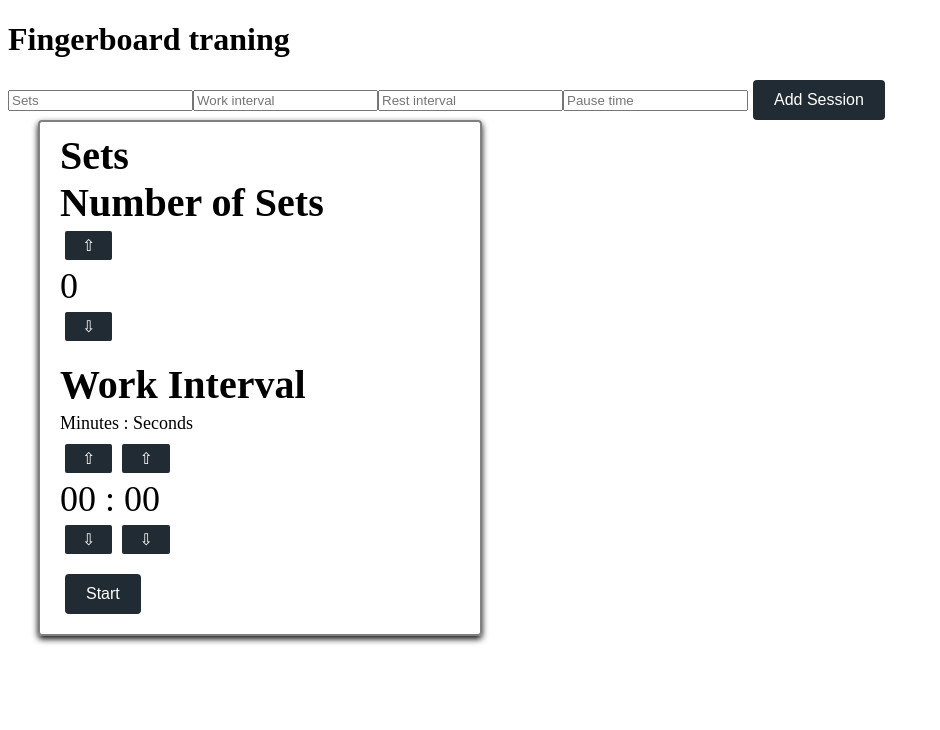
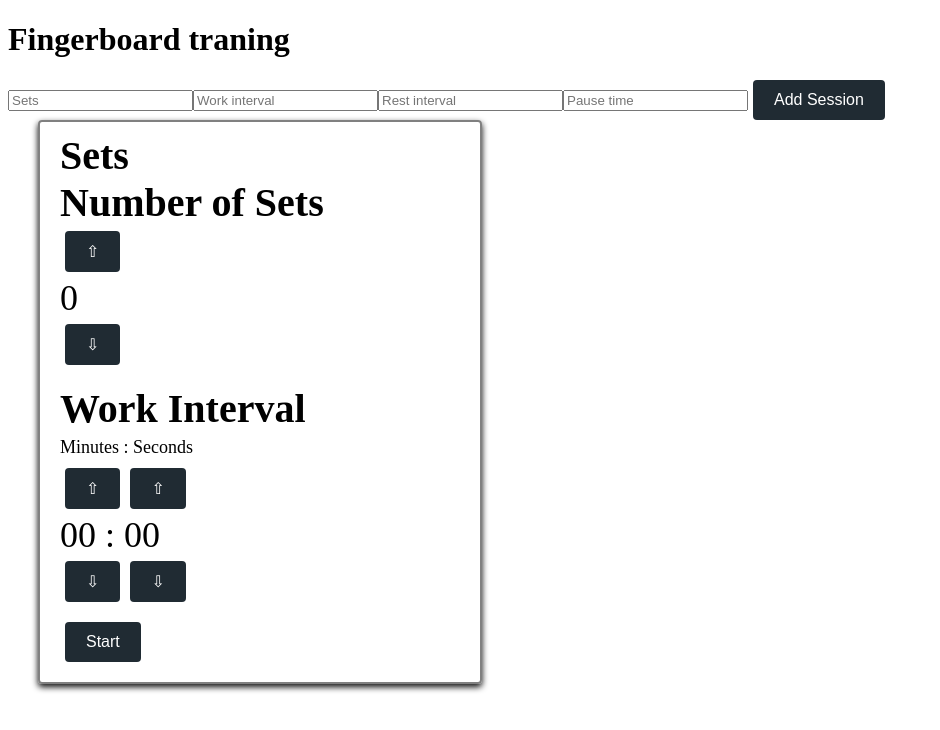
Before and after one commit to Zplaninic/ClimbingTrainingApp, a React (Create React App) app: page /fingerboard in a window 1280 px wide. Shown: the top 730 px of the page, without its empty margins (0-940 px from the left). Built offline with nearby package versions, Linux system fonts and the light colour scheme.

Commit message:
add button as style components

```diff
--- a/package.json
+++ b/package.json
@@ -6,7 +6,8 @@
     "react": "^16.7.0",
     "react-dom": "^16.7.0",
     "react-router-dom": "^4.3.1",
-    "react-scripts": "2.1.3"
+    "react-scripts": "2.1.3",
+    "styled-components": "^4.3.2"
   },
   "scripts": {
     "start": "react-scripts start",
--- a/src/components/Climbing.js
+++ b/src/components/Climbing.js
@@ -3,6 +3,7 @@ import React, { Component } from 'react';
 import ClimbingTrainingForm from './ClimbingTrainingForm';
 import ClimbingRoute from './ClimbingRoute';
 import Timer from './Timer';
+
 
 class Climbing extends Component {
 	state = {
--- a/src/components/ClimbingTrainingForm.js
+++ b/src/components/ClimbingTrainingForm.js
@@ -1,7 +1,9 @@
 /* eslint-disable no-mixed-spaces-and-tabs */
 /* eslint-disable class-methods-use-this */
 import React from 'react';
-import ReactDOM from 'react-dom'
+import Button from '../css/elements/Button'
+
+
 
 class ClimbingTrainingForm extends React.Component {
 
@@ -42,7 +44,7 @@ class ClimbingTrainingForm extends React.Component {
     				<option value="route">Route</option>
     			</select>
     			<input name="rest" ref={this.restTimeRef} type="text" placeholder="Rest time (seconds)"/>
-    			<button type="submit">Add Route</button>
+    			<Button type="submit">Add Route</Button>
     		</form>
     	);
     }
--- a/src/components/Countdown.js
+++ b/src/components/Countdown.js
@@ -1,6 +1,7 @@
 /* eslint-disable class-methods-use-this */
 import React, { Component } from 'react';
 import '../css/countdown.css'
+import Button from '../css/elements/Button'
 
 class Countdown extends Component {
 	state = {
@@ -92,38 +93,38 @@ class Countdown extends Component {
 				<div className="Countdown-header">Sets</div>
 				<div className="Countdown-header">Number of Sets</div>
 				<div className="Countdown-display">
-					<button onClick={() => this.adjustSets("incSets")}>&#8679;</button>
+					<Button onClick={() => this.adjustSets("incSets")}>&#8679;</Button>
 
 					<div className="Countdown-time">{setsTime}</div>
 
-					<button onClick={() => this.adjustSets("decSets")}>&#8681;</button>
+					<Button onClick={() => this.adjustSets("decSets")}>&#8681;</Button>
 				</div>
 
 
 				<div className="Countdown-header">Work Interval</div>
 				<div className="Countdown-label">Minutes : Seconds</div>
 				<div className="Countdown-display">
-					<button onClick={() => this.adjustTimer("incMinutes")}>&#8679;</button>
-					<button onClick={() => this.adjustTimer("incSeconds")}>&#8679;</button>
+					<Button onClick={() => this.adjustTimer("incMinutes")}>&#8679;</Button>
+					<Button onClick={() => this.adjustTimer("incSeconds")}>&#8679;</Button>
 
 					<div className="Countdown-time">{minutes} : {seconds}</div>
 
-					<button onClick={() => this.adjustTimer("decMinutes")}>&#8681;</button>
-					<button onClick={() => this.adjustTimer("decSeconds")}>&#8681;</button>
+					<Button onClick={() => this.adjustTimer("decMinutes")}>&#8681;</Button>
+					<Button onClick={() => this.adjustTimer("decSeconds")}>&#8681;</Button>
 				</div>
 
 				{timerOn === false && (timerStart === 0) && (
-					<button onClick={this.startTimer}>Start</button>
+					<Button onClick={this.startTimer}>Start</Button>
 				)}
 
 				{timerOn === true && timerTime >= 1000 && (
-					<button onClick={this.stopTimer}>Stop</button>
+					<Button onClick={this.stopTimer}>Stop</Button>
 				)}
 
 				{timerOn === false &&
 					(timerStart !== 0 && timerStart !== timerTime && timerTime !== 0) && (
 						<b>
-							<button onClick={this.startTimer}>Resume</button>
+							<Button onClick={this.startTimer}>Resume</Button>
 						</b>
 
 				)}
--- a/src/components/FingerBoardForm.js
+++ b/src/components/FingerBoardForm.js
@@ -1,5 +1,7 @@
 /* eslint-disable class-methods-use-this */
 import React, { Component } from 'react';
+import Button from '../css/elements/Button'
+
 
 class FingerBoardForm extends Component {
 	onSubmit = false;
@@ -26,7 +28,7 @@ class FingerBoardForm extends Component {
 	}
 
 	render() {
-		const addButton = (!this.onSubmit) ? <button type="submit">Add Session</button> : null;
+		const addButton = (!this.onSubmit) ? <Button type="submit">Add Session</Button> : null;
 
 		return (
 			<form className="fingerboard-training" onSubmit={this.createSession}>
--- a/src/components/StrengthTrainingForm.js
+++ b/src/components/StrengthTrainingForm.js
@@ -1,4 +1,6 @@
 import React from 'react';
+import Button from '../css/elements/Button'
+
 
 class StrengthTrainingForm extends React.Component {
 
@@ -35,7 +37,7 @@ class StrengthTrainingForm extends React.Component {
     			<input name="sets" ref={this.setsRef} type="number" placeholder="Sets"/>
     			<input name="reps" ref={this.repsRef} type="number" placeholder="Repetitions"/>
                 <input name="rest" ref={this.restRef} type="number" placeholder="Rest time"/>
-    			<button type="submit">Add Route</button>
+    			<Button type="submit">Add Route</Button>
 
             </form>
 		);
--- a/src/components/Timer.js
+++ b/src/components/Timer.js
@@ -2,6 +2,7 @@
 /* eslint-disable class-methods-use-this */
 import React, { Component } from 'react';
 import msToTime from '../helper';
+import Button from '../css/elements/Button';
 
 class Timer extends Component {
 	state = {
@@ -34,16 +35,16 @@ class Timer extends Component {
     	const { time, isOn } = this.state;
 
     	const start = (time === 0) ?
-    		<button onClick={this.startTimer}>start</button> :
+    		<Button onClick={this.startTimer}>start </Button> :
     		null;
 	  	const stop = (isOn) ?
-    		<button onClick={this.stopTimer}>stop</button> :
+    		<Button onClick={this.stopTimer}>stop </Button> :
     		null;
 	  	const reset = (time !== 0 && !isOn) ?
-    		<button onClick={this.resetTimer}>reset</button> :
+    		<Button onClick={this.resetTimer}>reset </Button> :
     		null;
 	  	const resume = (time !== 0 && !isOn) ?
-    		<button onClick={this.startTimer}>resume</button> :
+    		<Button onClick={this.startTimer}>resume </Button> :
     		null;
 
     	return (
--- a/src/css/countdown.css
+++ b/src/css/countdown.css
@@ -17,34 +17,9 @@
     font-weight: bold;
 }
 
-button {
-    background-color: #202b33;
-    border: solid 1px transparent;
-    border-radius: 4px;
-    padding: 10px 20px;
-    color: #ffffff;
-    font-size: 16px;
-    margin: 0 5px;
-    cursor: pointer;
-}
-
-button:hover {
-    background-color: #106ba3;
-}
-
 .Countdown-display {
     margin-top: 5px;
     margin-bottom: 20px;
-}
-
-.Countdown-display button {
-    /* margin: 0 15px; */
-    border: solid 1px transparent;
-    border-radius: 2px;
-    padding: 4px 16px;
-    color: #ffffff;
-
-    font-size: 16px;
 }
 
 
--- /dev/null
+++ b/src/css/elements/Button.js
@@ -0,0 +1,15 @@
+import styled from 'styled-components'
+
+export default styled.button `
+    background-color: #202b33;
+    border: solid 1px transparent;
+    border-radius: 4px;
+    padding: 10px 20px;
+    color: #ffffff;
+    font-size: 16px;
+    margin: 0 5px;
+    cursor: pointer;
+    &:hover {
+        background-color: #106ba3;
+    }
+`
```
Also changed, not shown: 1 other file (tests, documents, lock files or other folders).
